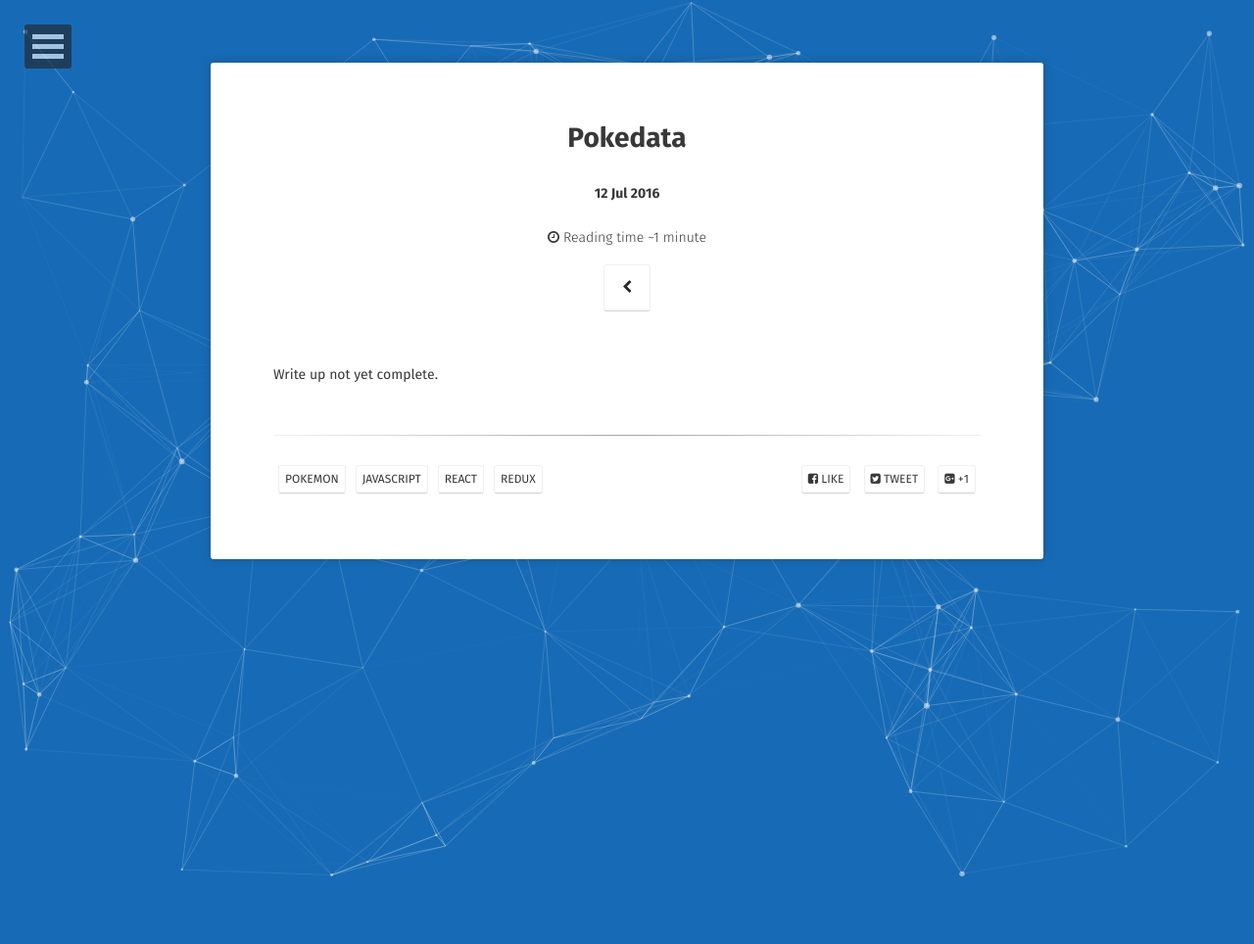
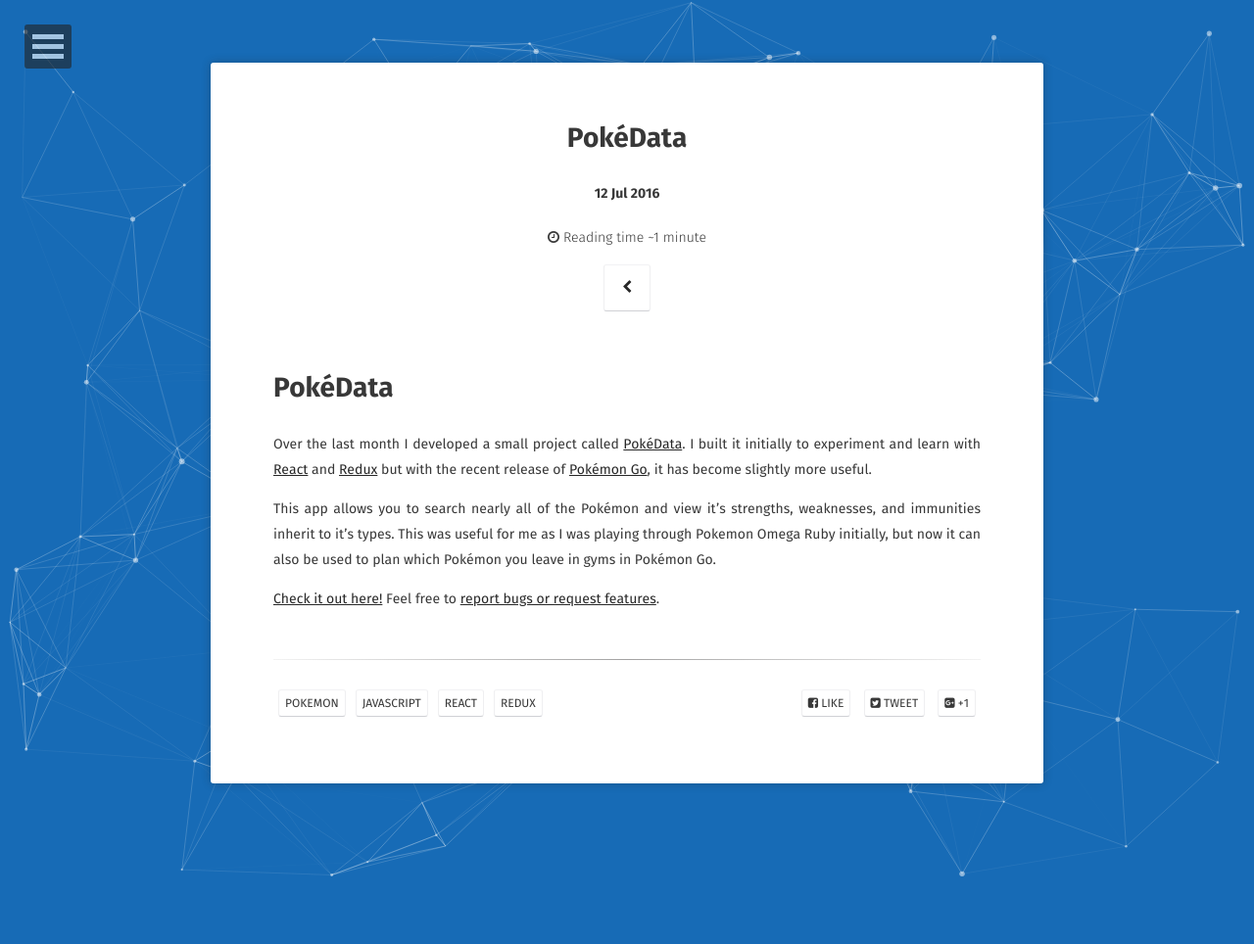
Before and after one commit to keawade/keawade.github.io, a Jekyll site: the page built from _posts/2016-07-12-Pokedata.md, in a window 1280 px wide. Shown: the whole page at 98% size. Built offline with Jekyll 4.4.1, drawn with Linux system fonts in a browser that asks for light colours; some web fonts are replaced.

Commit message:
Added short pokedata write up

```diff
--- a/_posts/2016-07-12-Pokedata.md
+++ b/_posts/2016-07-12-Pokedata.md
@@ -1,8 +1,8 @@
 ---
 layout: post
-title:  "Pokedata"
+title:  "PokéData"
 date:   2016-07-12
-excerpt: "Pokemon strengths and weaknesses Pokedex."
+excerpt: "Pokémon strengths and weaknesses Pokédex."
 project: true
 tag:
 - pokemon
@@ -12,4 +12,10 @@
 comments: false
 ---
 
-Write up not yet complete.
+# PokéData
+
+Over the last month I developed a small project called [PokéData]({{ site.url }}/pokedata). I built it initially to experiment and learn with [React](https://facebook.github.io/react/) and [Redux](http://redux.js.org/) but with the recent release of [Pokémon Go](http://www.pokemon.com/us/pokemon-video-games/pokemon-go/), it has become slightly more useful.
+
+This app allows you to search nearly all of the Pokémon and view it's strengths, weaknesses, and immunities inherit to it's types. This was useful for me as I was playing through Pokemon Omega Ruby initially, but now it can also be used to plan which Pokémon you leave in gyms in Pokémon Go.
+
+[Check it out here!]({{ site.url }}/pokedata) Feel free to [report bugs or request features](https://github.com/keawade/pokedata/issues).
```
